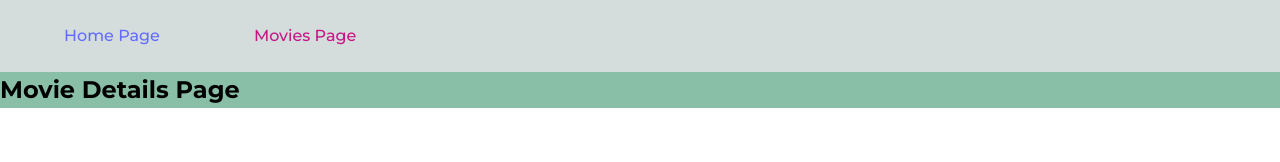
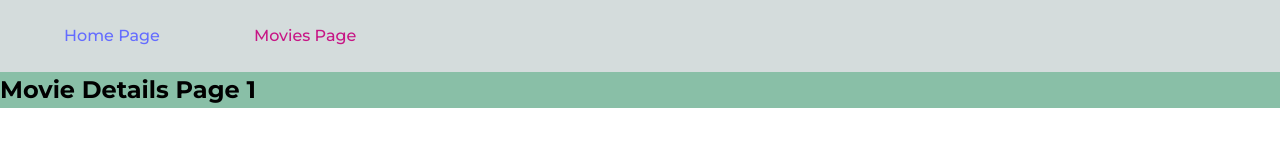
Before and after one commit to woland31252/goit-react-hw-05, a React (Vite) app: page /movies/1 in a window 1280 px wide. Shown: the top 162 px of the page. Built offline with nearby package versions, Linux system fonts and the light colour scheme.

Commit message:
search id

```diff
--- a/src/components/MovieList/MovieList.jsx
+++ b/src/components/MovieList/MovieList.jsx
@@ -5,7 +5,7 @@ export default function MovieList({ movie }) {
     return (
         <>
             <ul className={css.movieList}>
-            {movie.map((movies) => ( <li className={css.movieItem} key={movies.id}><Link to={`/movies/${movies.id}`}>{movies.title}</Link></li>))}
+            {movie.map((movies) => ( <li className={css.movieItem} key={movies.id}><Link to={`/movies/${movies.id}`} >{movies.title}</Link></li>))}
             </ul>
 
         </>
--- a/src/movies_api.js
+++ b/src/movies_api.js
@@ -9,14 +9,7 @@ const instance = axios.create({
 });
 
 export const trendingMovies = async () => {
-  const response = await instance.get("/trending/movie/day?language=en-US", {
-    // params: {
-    //   query: searchQuery,
-    //   page: curentPage,
-    //   per_page: 12,
-    // },
-  });
-  // console.log(response.data);
+  const response = await instance.get("/trending/movie/day?language=en-US");
   return response.data;
 };
 
--- a/src/pages/MovieDetailsPage/MovieDetailsPage.jsx
+++ b/src/pages/MovieDetailsPage/MovieDetailsPage.jsx
@@ -3,6 +3,6 @@ import { useParams } from "react-router-dom"
 export default function MovieDetailsPage() {
     const { movieId } = useParams();
     return (
-        <h2>Movie Details Page</h2>
+        <h2>Movie Details Page {movieId}</h2>
     )
 }
```
